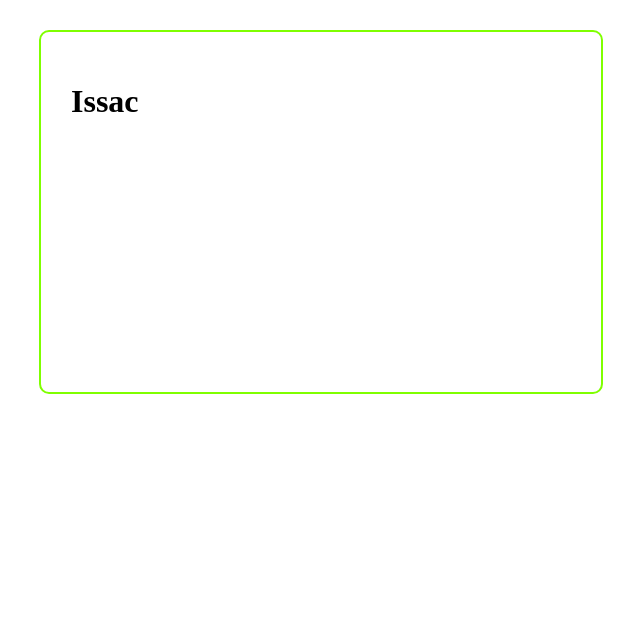
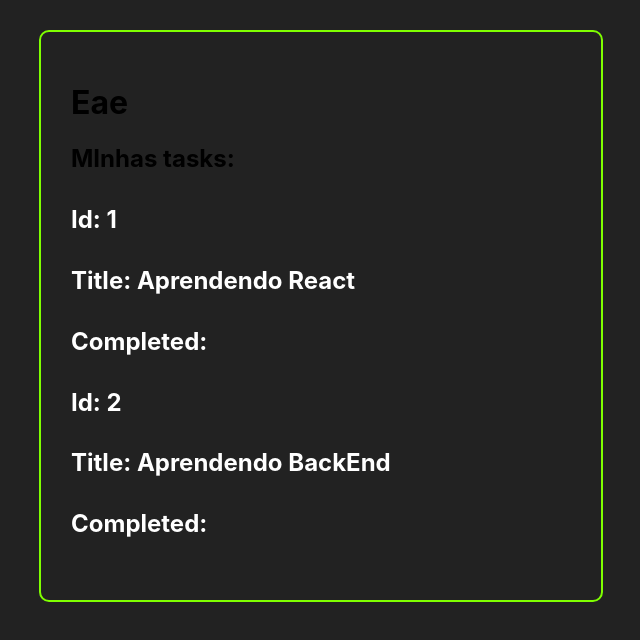
Before and after one commit to IssacCabral/Gerenciador-de-tarefas-React, a React (Vite) app: page / in a window 1280 px wide. Shown: the top 640 px of the page, without its empty margins (319-959 px from the left). Built offline with nearby package versions, Linux system fonts and the light colour scheme.

Commit message:
Apanhando com o useState

```diff
--- a/src/App.css
+++ b/src/App.css
@@ -7,5 +7,13 @@
   border: 2px solid chartreuse;
   padding: 30px;
   border-radius: 10px;
+}
 
+body{
+  margin: 0px;
+  font-family: -apple-system, BlinkMacSystemFont, 'Segoe UI', Roboto, Oxygen, Ubuntu, Cantarell,
+  'Open Sans', 'Helvetica Neue', sans-serif;
+  -webkit-font-smoothing: antialiased;
+  -moz-osx-font-smoothing: grayscale;
+  background-color: #222;
 }
--- a/src/App.tsx
+++ b/src/App.tsx
@@ -1,14 +1,53 @@
-import { useState } from 'react'
-import logo from './logo.svg'
 import './App.css'
+import { useState } from "react"
+import Tasks from './components/Task/Tasks'
 
-import Info from './components/Info'
+// function App() {
+//   const [tasks, setTasks] = useState<string[]>([
+//     'Task 1',
+//     'Task 2',
+//     'Task 3'
+//   ])
+
+//   function createTask(){
+//     setTasks([...tasks, "Nova Task"])
+//   }
+
+//   return (
+//     <>
+//       <div className="container">
+//         {tasks.map(task => {
+//           return <Task text={task}/>
+//         })}
+
+//         <button onClick={createTask}>Adicionar outra task</button>
+//       </div>
+
+//     </>
+//   )
+// }
 
 function App() {
+  const [tarefas, setTasks] = useState([
+    {
+      id: 1,
+      title: 'Aprendendo React',
+      completed: false
+    },
+    {
+      id: 2,
+      title: 'Aprendendo BackEnd',
+      completed: true
+    }
+  ])
+
   return (
-    <div className="App container">
-      <Info/>
-    </div>
+    <>
+      <div className="container">
+        <h1>Eae</h1>
+        <Tasks tasks={tarefas}/>
+      </div>
+    </>
   )
 }
 
--- /dev/null
+++ b/src/components/Task/Task.tsx
@@ -0,0 +1,19 @@
+import './style.css'
+
+interface ITask{
+    id: number,
+    title: string,
+    completed: boolean
+}
+
+const Task = (props: ITask) => {
+    return (
+        <div className='task'>
+            <h4>Id: {props.id}</h4>
+            <h4>Title: {props.title}</h4>
+            <h4>Completed: {props.completed}</h4>
+        </div>
+    )
+}
+
+export {Task}
--- /dev/null
+++ b/src/components/Task/Tasks.tsx
@@ -0,0 +1,22 @@
+import { Task } from "./Task"
+interface ITask{
+    id: number,
+    title: string,
+    completed: boolean
+}
+
+interface ITasks{
+    tasks: Array<ITask>
+}
+
+const Tasks = (props: ITasks) => {
+    return (
+        <div>
+            <h2>MInhas tasks: {props.tasks.map(task => {
+                return <Task id={task.id} title={task.title} completed={task.completed}/>
+            })}</h2>
+        </div>
+    )
+}
+
+export default Tasks
--- /dev/null
+++ b/src/components/Task/style.css
@@ -0,0 +1,3 @@
+.task{
+    color: white;
+}
```
